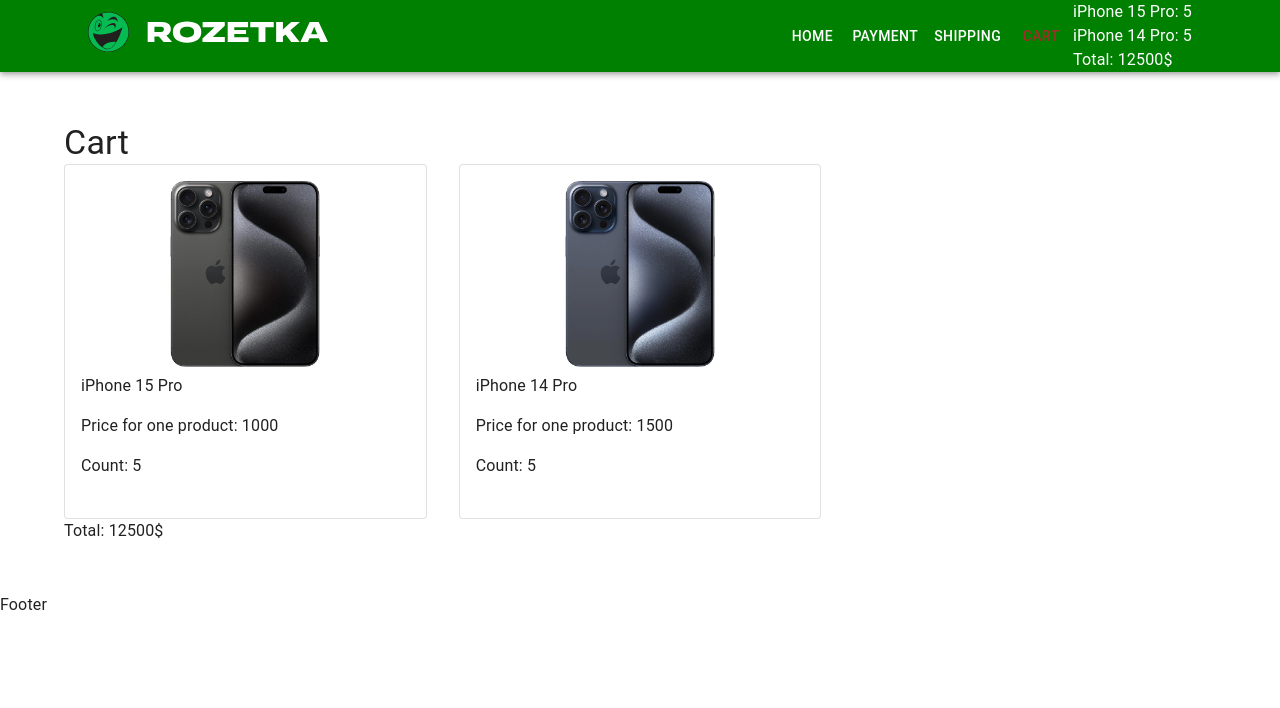
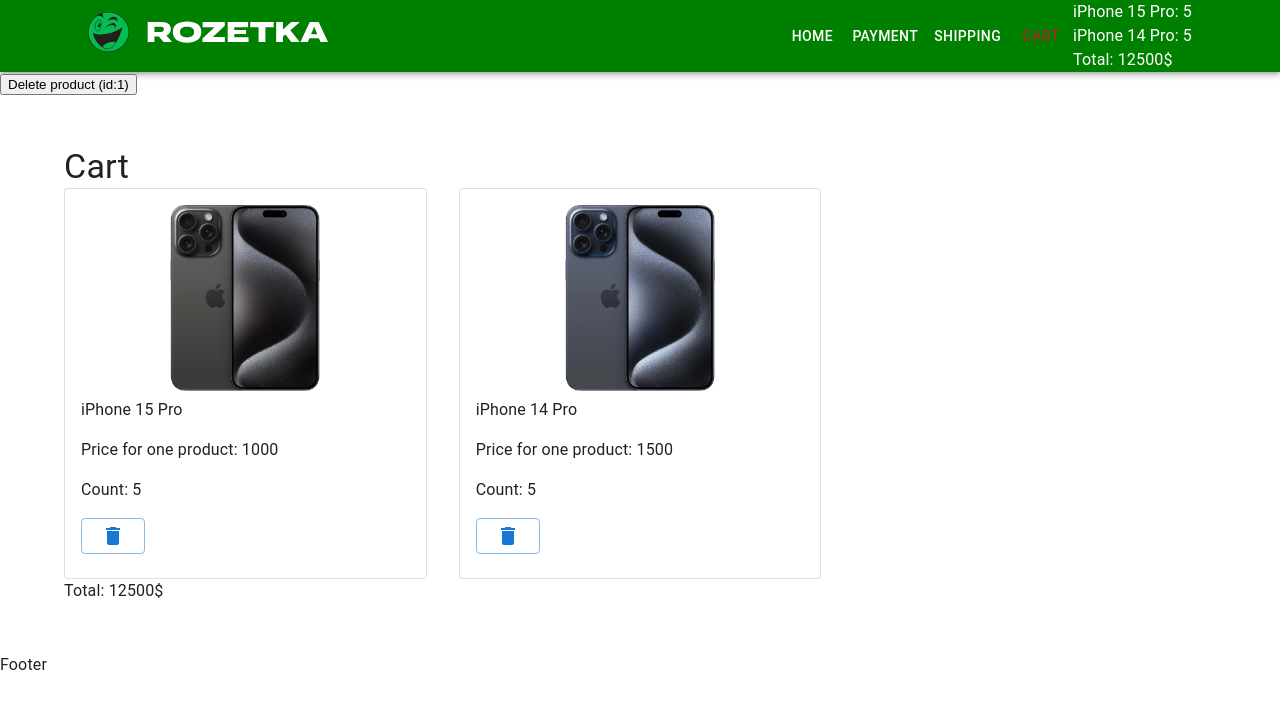
Before and after one commit to vavva1987/shop-project, a React (Create React App) app: page /cart in a window 1280 px wide. Shown: the top 708 px of the page. Built offline with nearby package versions, Linux system fonts and the light colour scheme.

Commit message:
added removeProductFromCart

```diff
--- a/src/components/CartProductList/CartProductListItemExtended.tsx
+++ b/src/components/CartProductList/CartProductListItemExtended.tsx
@@ -1,5 +1,6 @@
-import { Card, CardContent, Grid } from '@mui/material'
+import { Button, Card, CardContent, Grid } from '@mui/material'
 import { Products } from 'utils/productsArray'
+import DeleteIcon from '@mui/icons-material/Delete'
 
 type Props = {
     product: Products
@@ -17,6 +18,9 @@
                     <div>{product.title}</div>
                     <p>Price for one product: {product.price}</p>
                     <p>Count: {productCount}</p>
+                    <Button variant="outlined">
+                        <DeleteIcon />
+                    </Button>
                 </CardContent>
             </Card>
         </Grid>
--- a/src/layout/App.tsx
+++ b/src/layout/App.tsx
@@ -27,10 +27,21 @@
         }))
     }
 
+    const removeProductFromCart = (id: number) => {
+        setProductsInCart((prevState) => {
+            let prevProductsInCart = { ...prevState }
+            delete prevProductsInCart[id]
+            return prevProductsInCart
+        })
+    }
+
     return (
         <StyledEngineProvider injectFirst>
             <CssBaseline />
             <Header productsInCart={productsInCart} />
+            <button onClick={() => removeProductFromCart(1)}>
+                Delete product (id:1)
+            </button>
             <Container
                 maxWidth="lg"
                 sx={{
```
